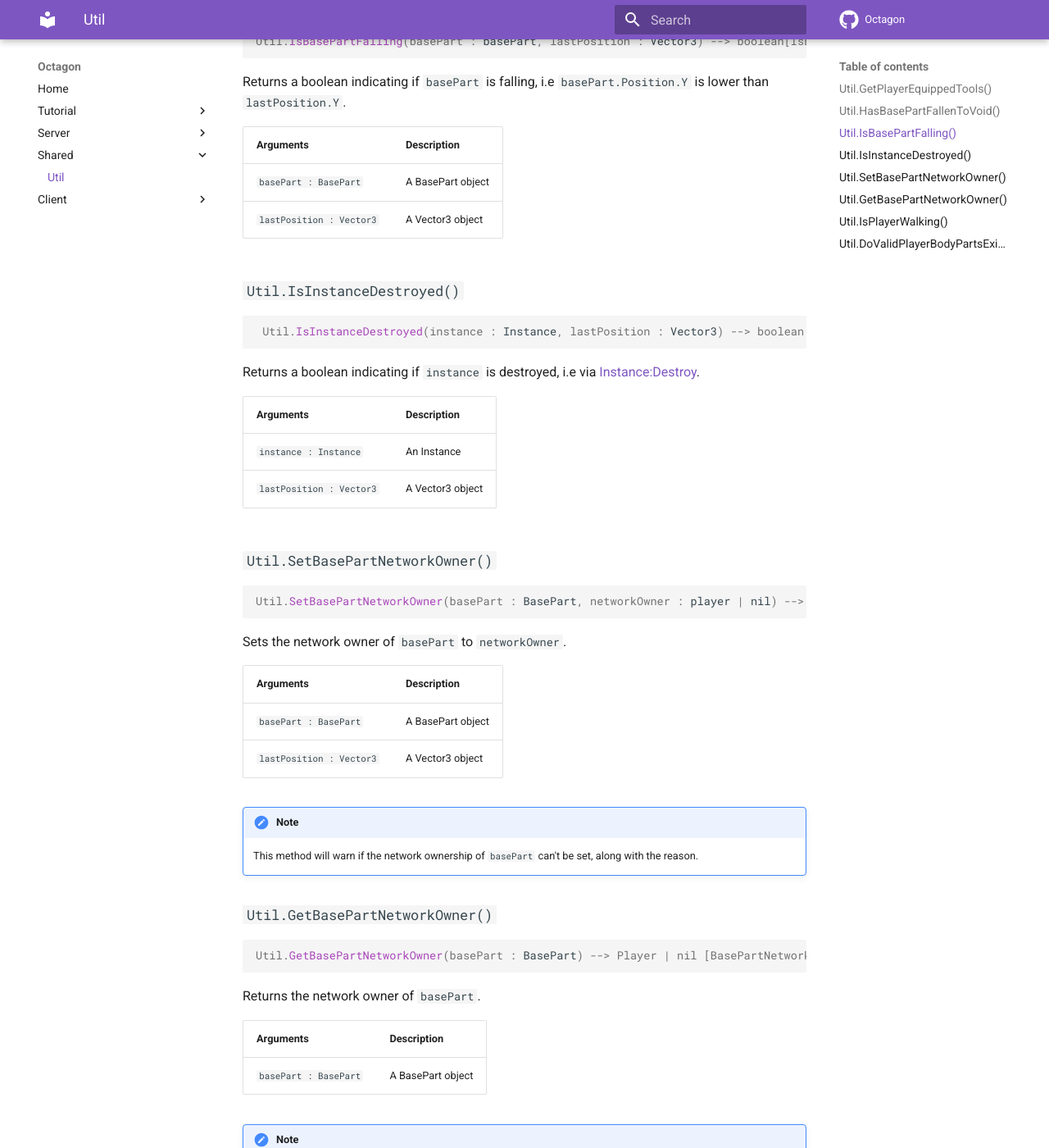
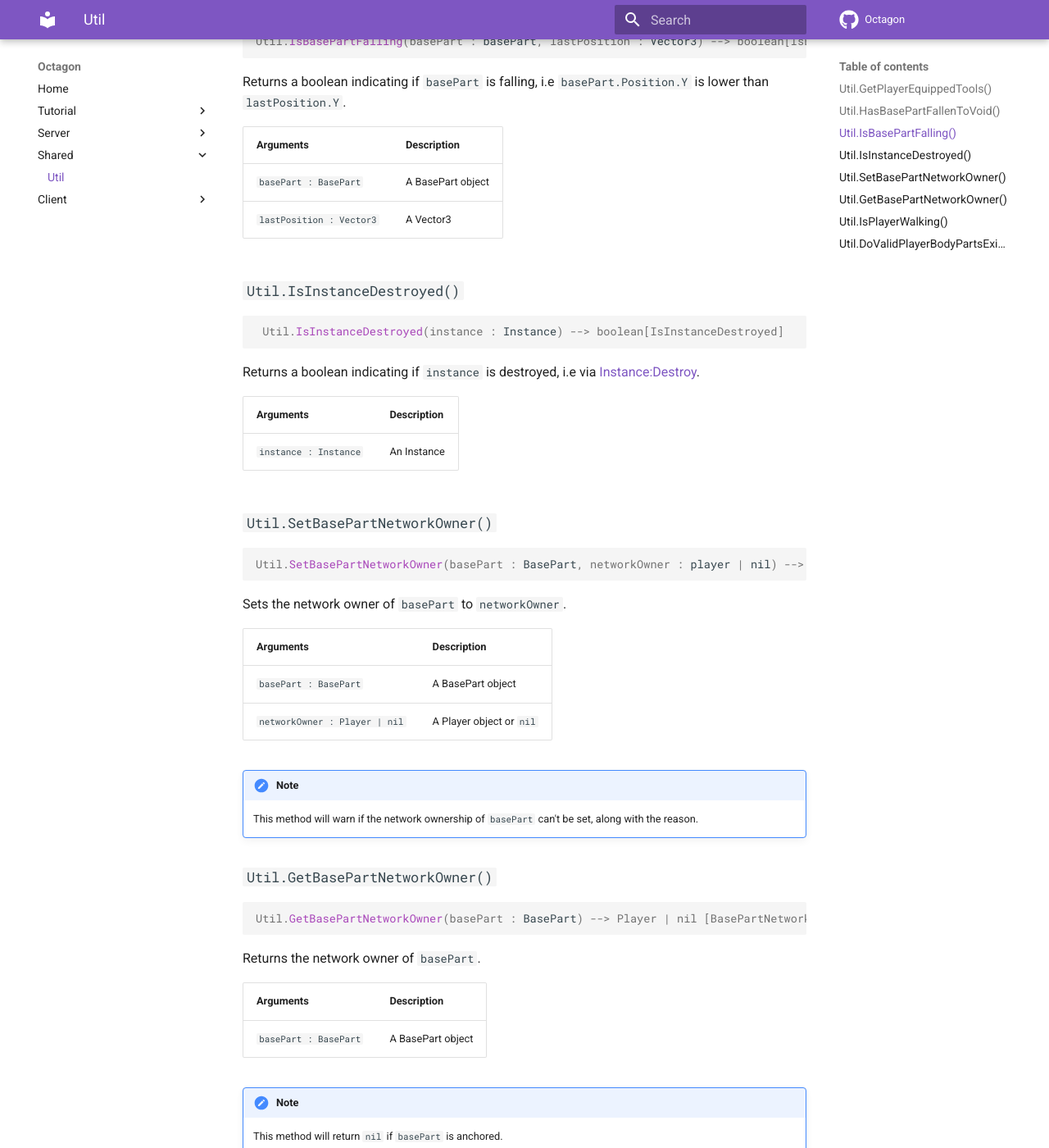
Before and after one commit to AznDibs/Octagon, an MkDocs documentation site: the page built from docs/Shared/Util.md, in a window 1280 px wide and 1400 px high, scrolled down 870 px. Shown: the whole window at 82% size. Built offline with MkDocs 1.6.1 and Material for MkDocs 9.7.7, drawn with Linux system fonts in a browser that asks for light colours; comment, search, counter and statistics services are not loaded; some of the changed text lies outside the part shown.

Commit message:
Fix incorrect argument info

````diff
--- a/docs/Shared/Util.md
+++ b/docs/Shared/Util.md
@@ -37,12 +37,12 @@ Returns a boolean indicating if `basePart` is falling, i.e `basePart.Position.Y`
 | Arguments      | Description                          |
 | ----------- | ------------------------------------ |
 | `basePart : BasePart` | A BasePart object |
-| `lastPosition : Vector3` | A Vector3 object |
+| `lastPosition : Vector3` | A Vector3 |
 
 ### `Util.IsInstanceDestroyed()`
 
 ```lua
- Util.IsInstanceDestroyed(instance : Instance, lastPosition : Vector3) --> boolean[IsInstanceDestroyed]
+ Util.IsInstanceDestroyed(instance : Instance) --> boolean[IsInstanceDestroyed]
 ```
 
 Returns a boolean indicating if `instance` is destroyed, i.e via [Instance:Destroy](https://developer.roblox.com/en-us/api-reference/function/Instance/Destroy).
@@ -50,7 +50,6 @@ Returns a boolean indicating if `instance` is destroyed, i.e via [Instance:Destr
 | Arguments      | Description                          |
 | ----------- | ------------------------------------ |
 | `instance : Instance` | An Instance |
-| `lastPosition : Vector3` | A Vector3 object |
 
 ### `Util.SetBasePartNetworkOwner()`
 
@@ -63,7 +62,7 @@ Sets the network owner of `basePart` to `networkOwner`.
 | Arguments      | Description                          |
 | ----------- | ------------------------------------ |
 | `basePart : BasePart` | A BasePart object |
-| `lastPosition : Vector3` | A Vector3 object |
+| `networkOwner : Player | nil` | A Player object or `nil` |
 
 !!!note
     This method will warn if the network ownership of `basePart` can't be set, along with the reason.
@@ -94,7 +93,7 @@ Returns a boolean indicating if `player` is falling by comparing if `player.Char
 | Arguments      | Description                          |
 | ----------- | ------------------------------------ |
 | `player : Player` | A Player object |
-| `lastPosition : Vector3` | A Vector3 object |
+| `lastPosition : Vector3` | A Vector3 |
 
 !!!note
     This method will return `false` if `player`'s character isn't loaded.
````
